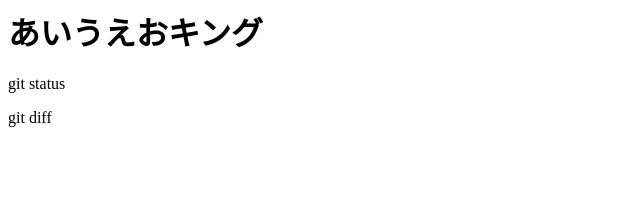
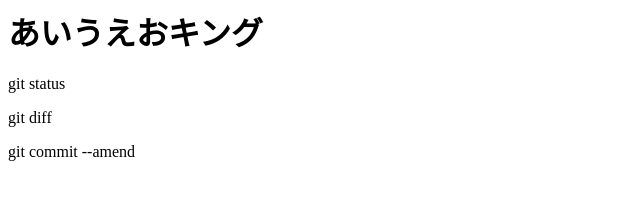
Before and after one commit to hirochan25000/git_tutorial, a plain HTML site: page index.html in a window 1280 px wide. Shown: the whole page, without its empty margins (0-640 px from the left). Drawn offline with Linux system fonts and the light colour scheme.

Commit message:
git commit -- amend を追記

```diff
--- a/index.html
+++ b/index.html
@@ -6,3 +6,6 @@
   <p>
     git diff
     </p>
+<p>
+  git commit --amend
+  </p>
```
